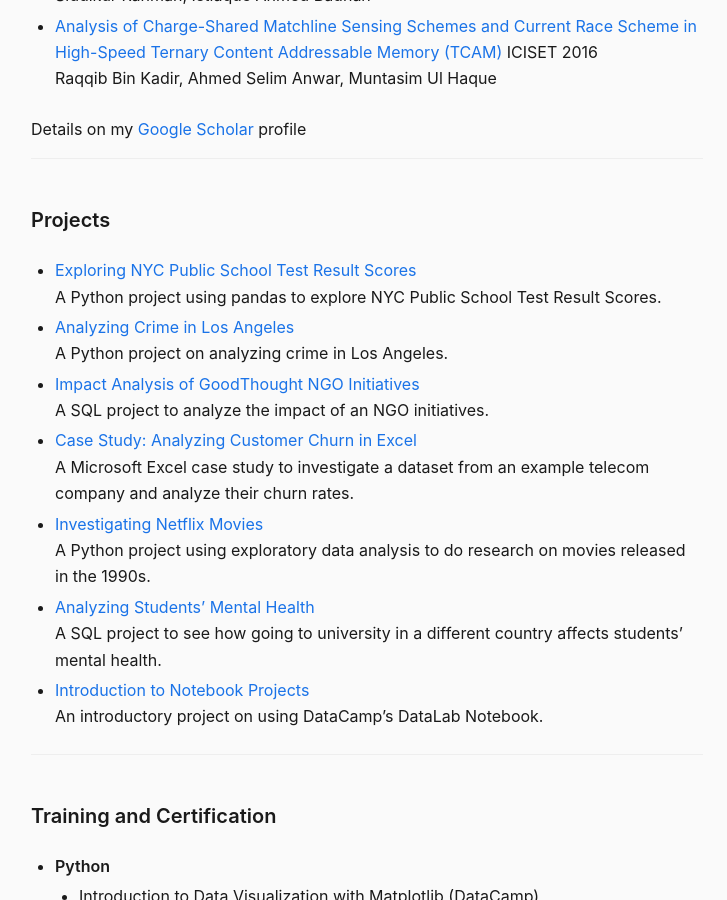
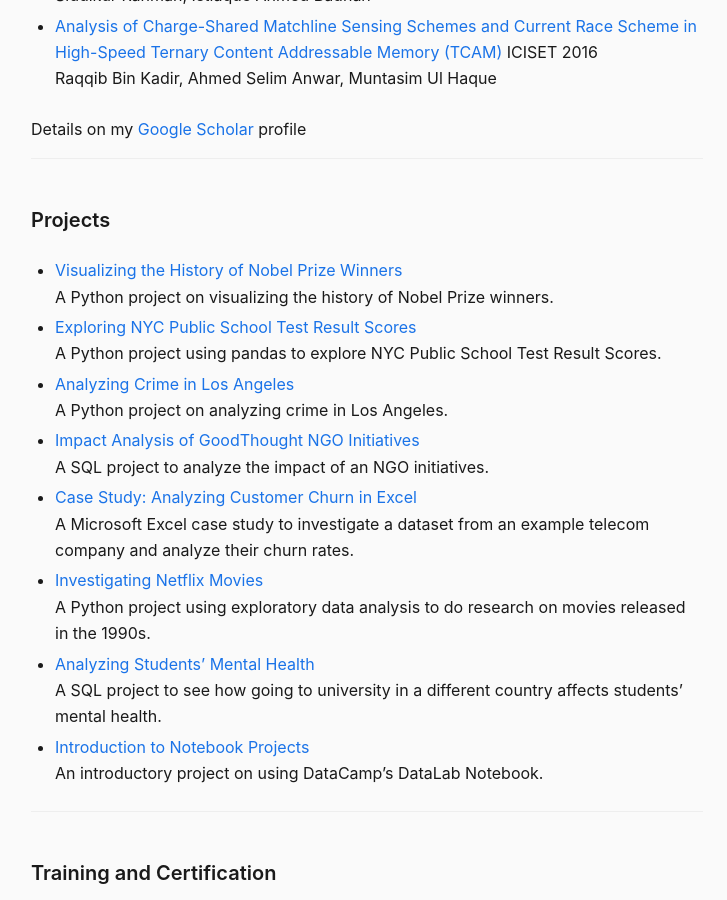
Before and after one commit to muntasimulhaque/muntasimulhaque.github.io, a Jekyll site: the page built from index.md, in a window 1280 px wide and 900 px high, scrolled down 1928 px. Shown: the whole window, without its empty margins (273-1000 px from the left). Built offline with Jekyll 4.4.1, drawn with Linux system fonts in a browser that asks for light colours.

Commit message:
Update index.md

```diff
--- a/index.md
+++ b/index.md
@@ -54,6 +54,8 @@ Details on my [Google Scholar](https://scholar.google.com/citations?user=XO3Zz1E
 
 #### Projects
 
+* [Visualizing the History of Nobel Prize Winners](https://github.com/muntasimulhaque/Visualizing-the-History-of-Nobel-Prize-Winners){:target="_blank"}
+    A Python project on visualizing the history of Nobel Prize winners.
 * [Exploring NYC Public School Test Result Scores](https://github.com/muntasimulhaque/Exploring-NYC-Public-School-Test-Result-Scores){:target="_blank"}
     A Python project using pandas to explore NYC Public School Test Result Scores.
 * [Analyzing Crime in Los Angeles](https://github.com/muntasimulhaque/Analyzing-Crime-in-Los-Angeles){:target="_blank"}
```
